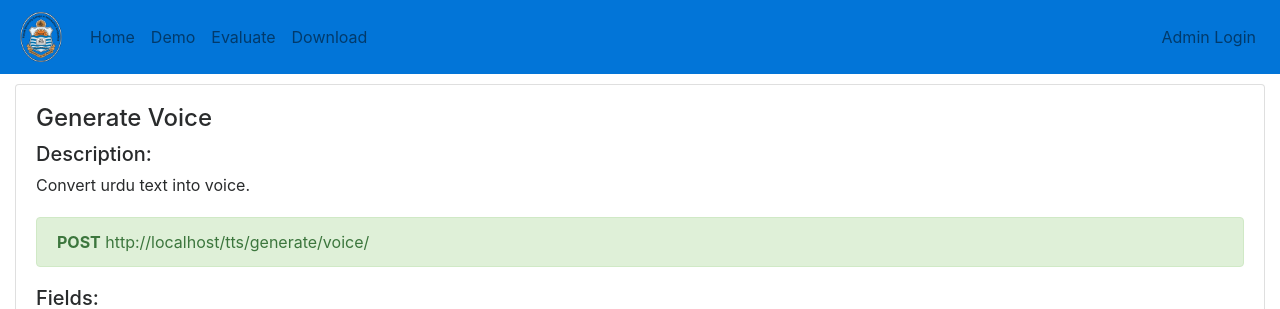
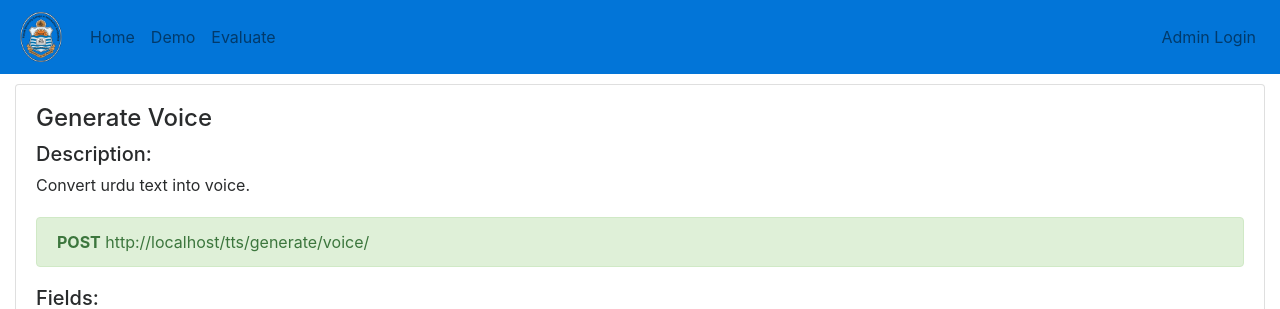
Before and after one commit to mhsiddiqui/nlp_with_docker, a Django app: page /tts/api/ in a window 1280 px wide. Shown: the top 309 px of the page. Run offline with Django 3.2, Linux system fonts and the light colour scheme; parts of the project's set-up code (start-up, migrations or seed data) failed here and were passed over; some libraries are stand-ins or nearby versions.

Commit message:
download removed

```diff
--- a/urdu_tts/templates/base.html
+++ b/urdu_tts/templates/base.html
@@ -48,9 +48,6 @@
             </li>
             <li class="nav-item {% if navlink == 'evaluate' %}active{% endif %}">
                 <a class="nav-link" href="{% url 'evaluate-page' %}">Evaluate</a>
-            </li>
-            <li class="nav-item {% if navlink == 'download' %}active{% endif %}">
-                <a class="nav-link" href="{% url 'tts-download' %}">Download</a>
             </li>
             {% if request.user.is_authenticated %}
                 <li class="nav-item {% if navlink == 'evaluation_result' %}active{% endif %}">
```
